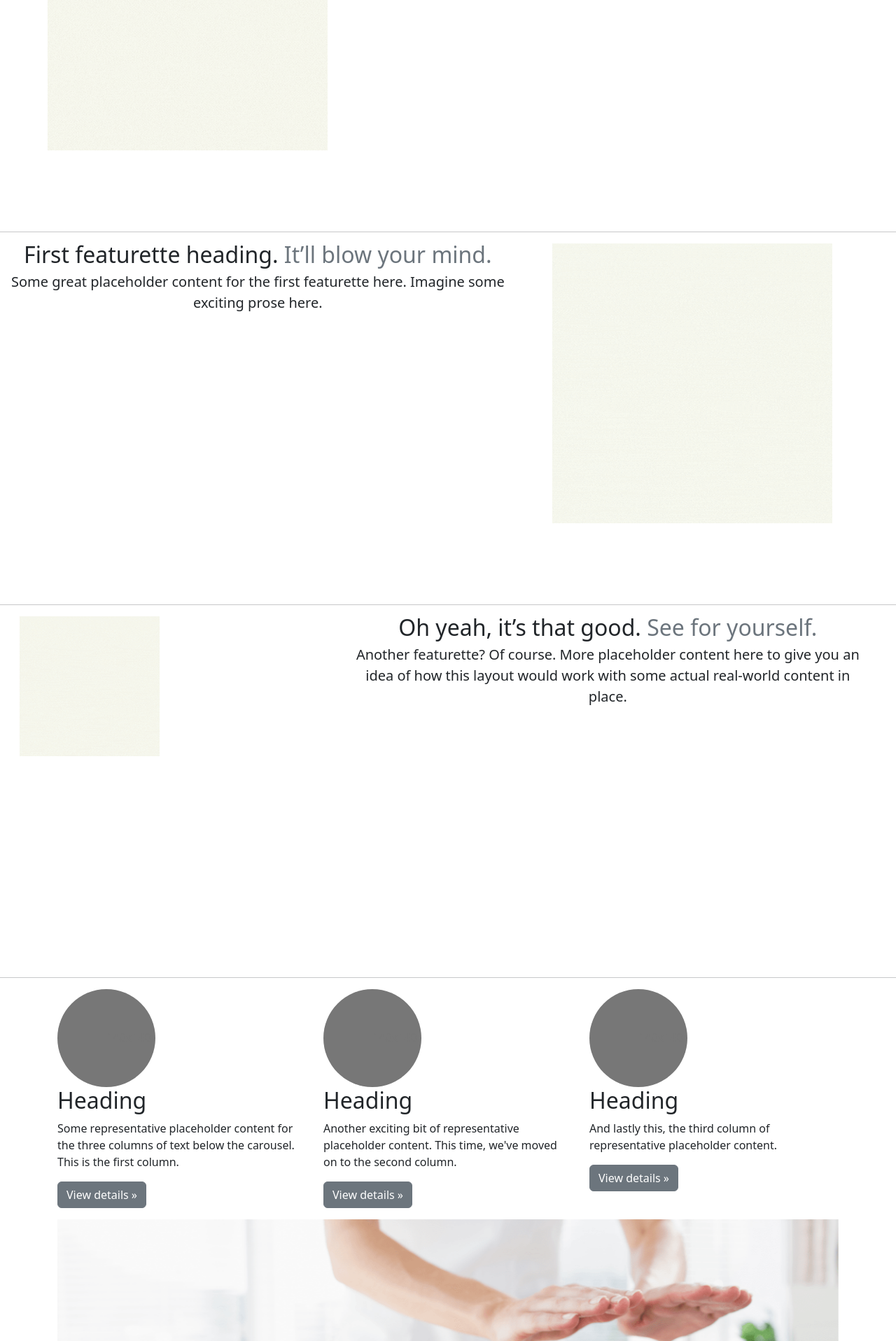
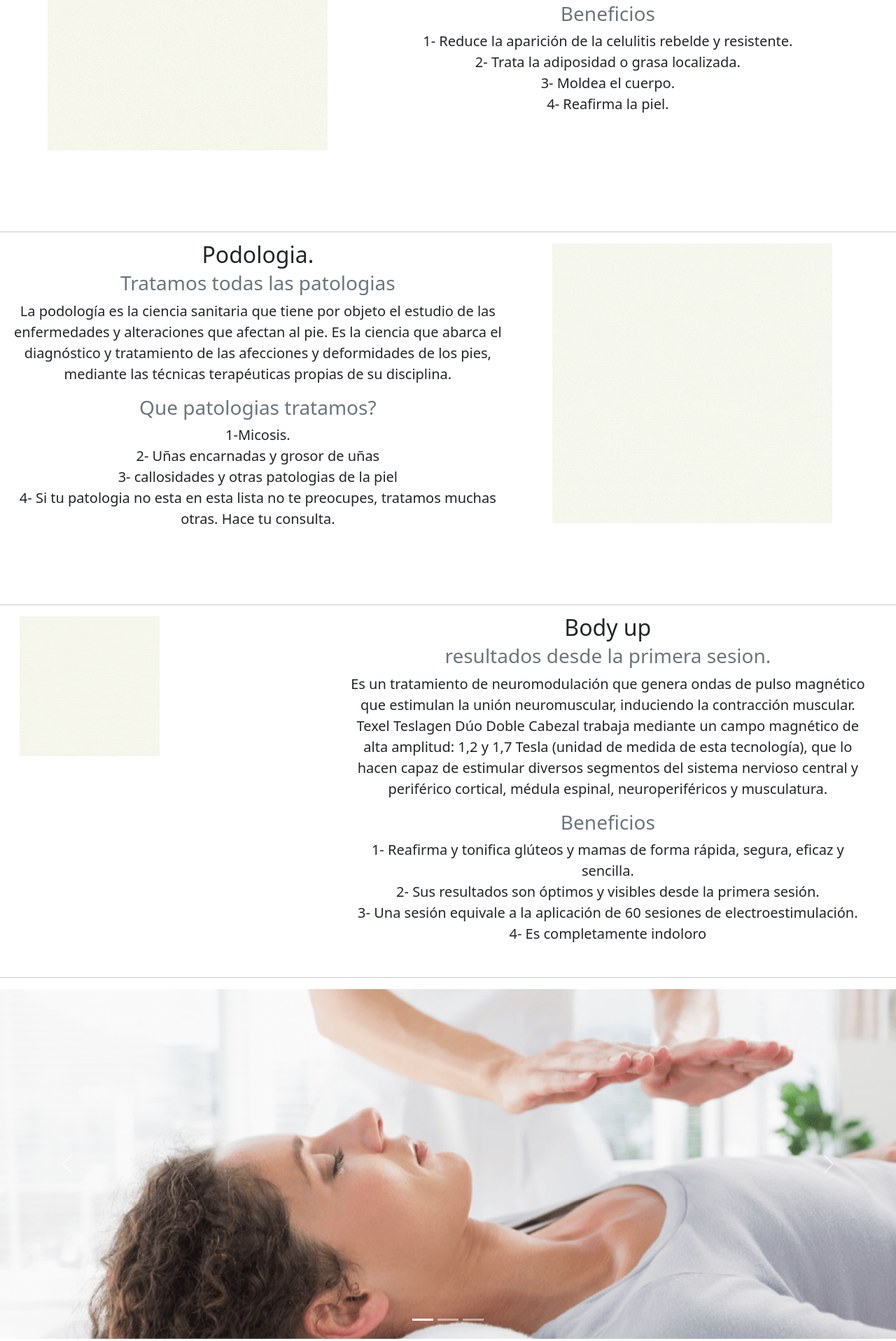
Before and after one commit to TrellixVulnTeam/Proyecto-Final-FYB-_8XYA, a website: page html/tratamientos.html in a window 1280 px wide. Shown: the part 1763-3680 px from the top of the page at 70% size. Drawn offline with nearby package versions, Linux system fonts and the light colour scheme.

Commit message:
Se sumo contenido informativo a la pagina

```diff
--- a/html/tratamientos.html
+++ b/html/tratamientos.html
@@ -29,7 +29,7 @@
                         <a href="../index.html" class="nav-link px-2 link-secondary">Inicio</a>
                     </li>
                     <li>
-                        <a href="./tratemientos.html" class="nav-link px-2 link-dark">Tratamientos</a>
+                        <a href="./tratamientos.html" class="nav-link px-2 link-dark">Tratamientos</a>
                     </li>
                     <li>
                         <a href="./nosotros.html" class="nav-link px-2 link-dark">nosotros</a>
@@ -95,12 +95,17 @@
 
         <div class="row featurette">
             <div class="col-md-7 order-md-2">
-                <h2 class="tituloPrincipal featurette-heading fw-normal lh-1">Oh yeah, it’s that good. <span
-                        class="text-muted">See for
-                        yourself.</span></h2>
-                <p class="lead textoDescripcion">Another featurette? Of course. More placeholder content here to give
-                    you an idea of how
-                    this layout would work with some actual real-world content in place.</p>
+                <h2 class="tituloPrincipal featurette-heading fw-normal lh-1">Vela slim plus.
+                    <h3 class="text-muted tituloPrincipal">resultados desde la primera sesion.</h3>
+                        <p class="lead textoDescripcion">Indicado para tratar contornos corporales, celulitis y adiposidades localizadas, VelaSlim Plus cuenta con mayor potencia de vacuum, radiofrecuencia de 120 watts y leds, entregando resultados rápidos y efectivos.</p>
+                        <h3 class="text-muted  tituloPrincipal"> Beneficios </h3>
+                        <p class="lead textoDescripcion">
+                            1- Reduce la aparición de la celulitis rebelde y resistente.
+                         <br> 2- Trata la adiposidad o grasa localizada.
+                         <br> 3- Moldea el cuerpo.
+                         <br> 4- Reafirma la piel.
+
+                        </p>
             </div>
             <div class="col-md-5 order-md-1 imagenTratamientoDos">
                 <svg class="bd-placeholder-img bd-placeholder-img-lg featurette-image img-fluid mx-auto" width="500"
@@ -119,12 +124,18 @@
 
         <div class="row featurette">
             <div class="col-md-7">
-                <h2 class="featurette-heading fw-normal lh-1 tituloPrincipal">First featurette heading. <span
-                        class="text-muted">It’ll
-                        blow your mind.</span></h2>
-                <p class="lead textoDescripcion">Some great placeholder content for the first featurette here. Imagine
-                    some exciting
-                    prose here.</p>
+                <h2 class="featurette-heading fw-normal lh-1 tituloPrincipal"> Podologia.
+                    <h3 class="text-muted tituloPrincipal">Tratamos todas las patologias</h3>
+                        <p class="lead textoDescripcion">La podología es la ciencia sanitaria que tiene por objeto el estudio de las enfermedades y alteraciones que afectan al pie.
+                        Es la ciencia que abarca el diagnóstico y tratamiento de las afecciones y deformidades de los pies, mediante las técnicas terapéuticas propias de su disciplina.</p>
+                        <h3 class="text-muted  tituloPrincipal"> Que patologias tratamos? </h3>
+                        <p class="lead textoDescripcion">
+                            1-Micosis.
+                         <br> 2- Uñas encarnadas y grosor de uñas
+                         <br> 3- callosidades y otras patologias de la piel
+                         <br> 4- Si tu patologia no esta en esta lista no te preocupes, tratamos muchas otras. Hace tu consulta.
+
+                        </p>
             </div>
             <div class="col-md-5  imagerTratamientoTres">
                 <svg class="bd-placeholder-img bd-placeholder-img-lg featurette-image img-fluid mx-auto" width="500"
@@ -140,12 +151,18 @@
 
         <div class="row featurette">
             <div class="col-md-7 order-md-2">
-                <h2 class="tituloPrincipal featurette-heading fw-normal lh-1">Oh yeah, it’s that good. <span
-                        class="text-muted">See for
-                        yourself.</span></h2>
-                <p class="lead textoDescripcion">Another featurette? Of course. More placeholder content here to give
-                    you an idea of how
-                    this layout would work with some actual real-world content in place.</p>
+                <h2 class="tituloPrincipal featurette-heading fw-normal lh-1">Body up
+                        <h3 class="text-muted tituloPrincipal">resultados desde la primera sesion.</h3>
+                        <p class="lead textoDescripcion">Es un tratamiento de neuromodulación que genera ondas de pulso magnético que estimulan la unión neuromuscular, induciendo la contracción muscular.
+                        Texel Teslagen Dúo Doble Cabezal trabaja mediante un campo magnético de alta amplitud: 1,2 y 1,7 Tesla (unidad de medida de esta tecnología), que lo hacen capaz de estimular diversos segmentos del sistema nervioso central y periférico cortical, médula espinal, neuroperiféricos y musculatura.</p>
+                        <h3 class="text-muted  tituloPrincipal">Beneficios </h3>
+                        <p class="lead textoDescripcion">
+                              1- Reafirma y tonifica glúteos y mamas de forma rápida, segura, eficaz y sencilla.
+                         <br> 2- Sus resultados son óptimos y visibles desde la primera sesión.
+                         <br> 3- Una sesión equivale a la aplicación de 60 sesiones de electroestimulación.
+                         <br> 4- Es completamente indoloro
+
+                        </p>
             </div>
             <div class="col-md-5 order-md-1 imagenTratamientoCuatro">
                 <svg class="bd-placeholder-img bd-placeholder-img-lg featurette-image img-fluid mx-auto" width="500"
@@ -162,37 +179,6 @@
 
 
 
-        <div class="container marketing">
-
-            <!-- Three columns of text below the carousel -->
-            <div class="row">
-              <div class="col-lg-4">
-                <svg class="bd-placeholder-img rounded-circle" width="140" height="140" xmlns="http://www.w3.org/2000/svg" role="img" aria-label="Placeholder: 140x140" preserveAspectRatio="xMidYMid slice" focusable="false"><title>Placeholder</title><rect width="100%" height="100%" fill="#777"/><text x="50%" y="50%" fill="#777" dy=".3em">140x140</text></svg>
-
-                <h2 class="fw-normal">Heading</h2>
-                <p>Some representative placeholder content for the three columns of text below the carousel. This is the first column.</p>
-                <p><a class="btn btn-secondary" href="#">View details &raquo;</a></p>
-              </div><!-- /.col-lg-4 -->
-              <div class="col-lg-4">
-                <svg class="bd-placeholder-img rounded-circle" width="140" height="140" xmlns="http://www.w3.org/2000/svg" role="img" aria-label="Placeholder: 140x140" preserveAspectRatio="xMidYMid slice" focusable="false"><title>Placeholder</title><rect width="100%" height="100%" fill="#777"/><text x="50%" y="50%" fill="#777" dy=".3em">140x140</text></svg>
-
-                <h2 class="fw-normal">Heading</h2>
-                <p>Another exciting bit of representative placeholder content. This time, we've moved on to the second column.</p>
-                <p><a class="btn btn-secondary" href="#">View details &raquo;</a></p>
-              </div><!-- /.col-lg-4 -->
-              <div class="col-lg-4">
-                <svg class="bd-placeholder-img rounded-circle" width="140" height="140" xmlns="http://www.w3.org/2000/svg" role="img" aria-label="Placeholder: 140x140" preserveAspectRatio="xMidYMid slice" focusable="false"><title>Placeholder</title><rect width="100%" height="100%" fill="#777"/><text x="50%" y="50%" fill="#777" dy=".3em">140x140</text></svg>
-
-                <h2 class="fw-normal">Heading</h2>
-                <p>And lastly this, the third column of representative placeholder content.</p>
-                <p><a class="btn btn-secondary" href="#">View details &raquo;</a></p>
-              </div><!-- /.col-lg-4 -->
-            </div><!-- /.row -->
-
-
-
-
-     <!-- /END THE FEATURETTES -->
 
         <!-- Carrusel de imagenes  -->
         <div id="carouselExampleIndicators" class="carousel slide" data-bs-ride="true">
```
Also changed, not shown: html/contacto.html (+1 -1 lines), html/nosotros.html (+18 -14 lines).
